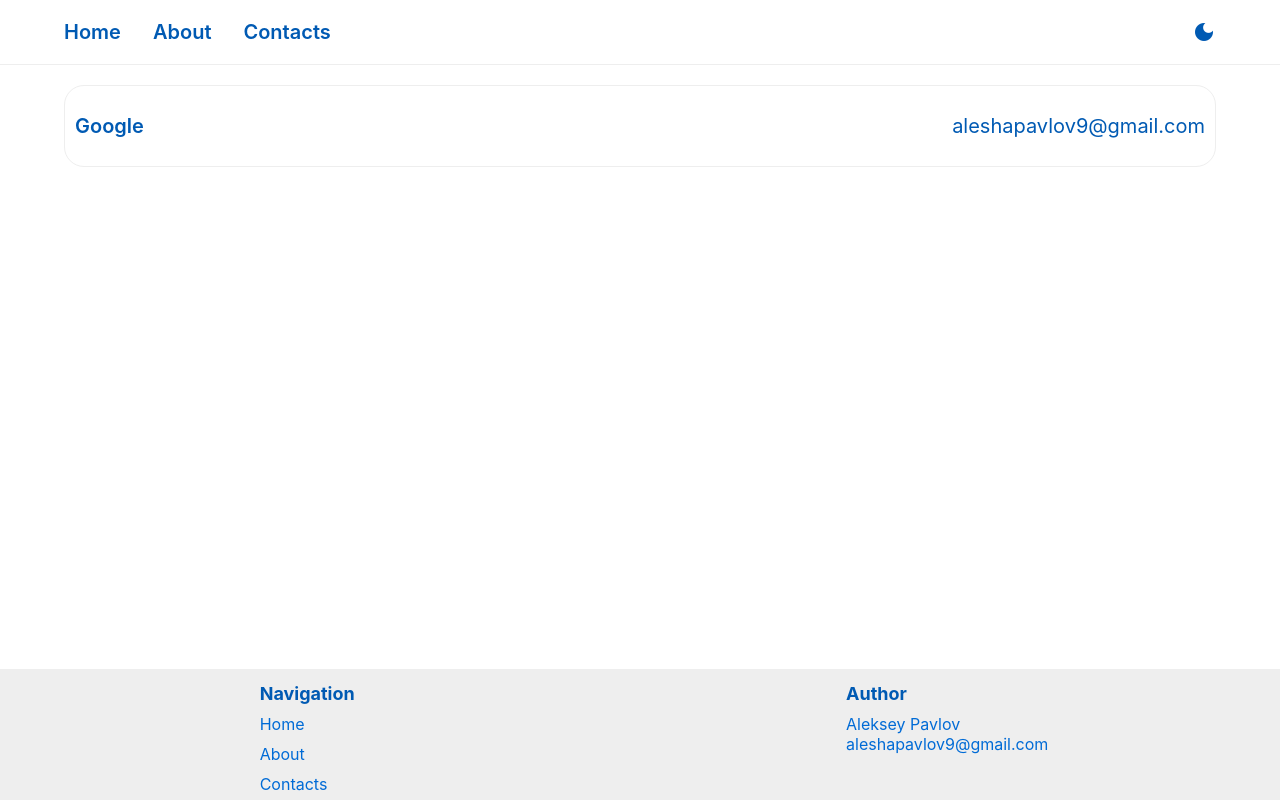
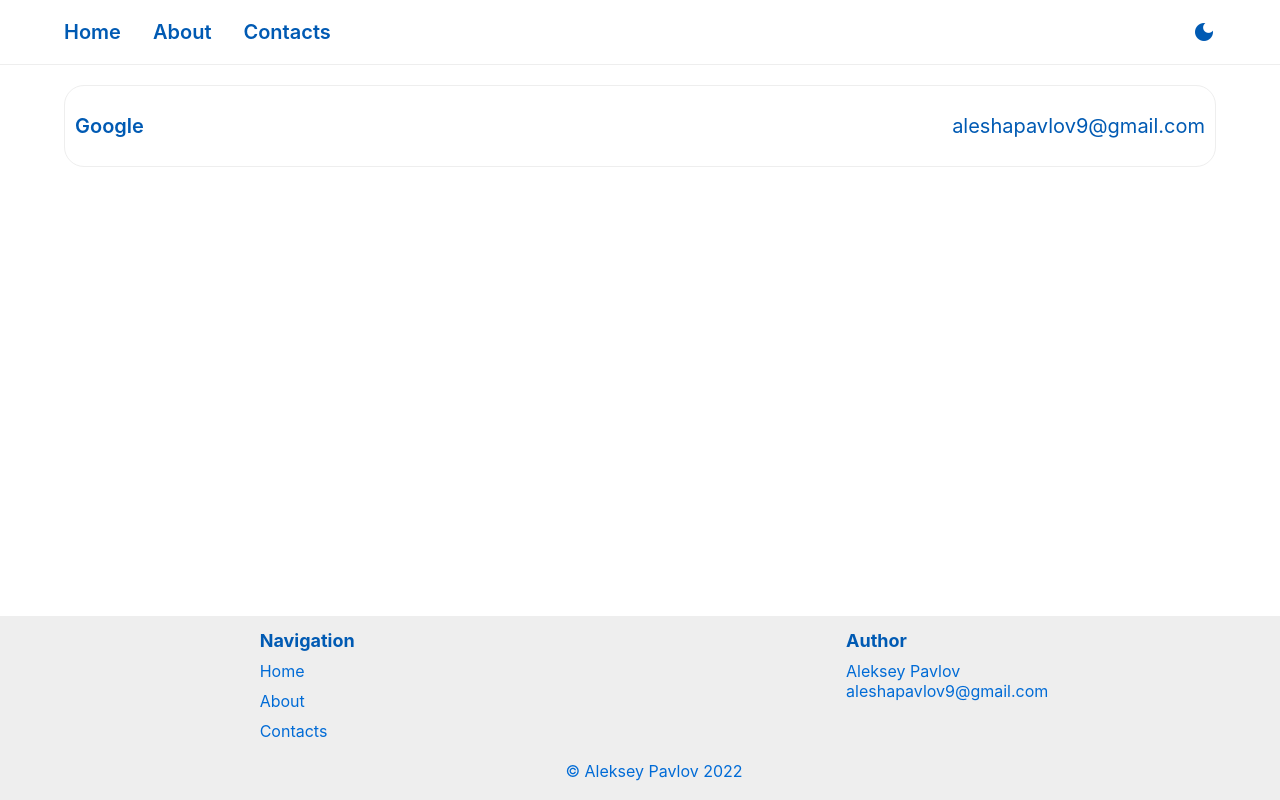
Before and after one commit to Alekseypavlov14/portfolio-site, a React (Create React App) app: page /contacts in a window 1280 px wide. Built offline with nearby package versions, Linux system fonts and the light colour scheme.

Commit message:
add styles to Layout and solve the problem with page height

```diff
--- /dev/null
+++ b/src/components/Layout/Layout.module.css
@@ -0,0 +1,16 @@
+.Layout {
+  width: 100%;
+  height: 100%;
+  display: flex;
+  flex-direction: column;
+}
+
+.Header, .Footer {
+  width: 100%;
+  flex: 0 1 auto;
+}
+
+.Outlet {
+  width: 100%;
+  flex: 1 0 auto;
+}
--- a/src/components/Layout/Layout.tsx
+++ b/src/components/Layout/Layout.tsx
@@ -2,16 +2,23 @@ import { FC } from 'react'
 import { Header } from '../Header/Header'
 import { Footer } from './../Footer/Footer'
 import { Outlet } from 'react-router-dom'
+import styles from './Layout.module.css'
 
 interface LayoutProps {}
 
 const Layout: FC<LayoutProps> = () => {
   return (
-    <>
-      <Header />
-      <Outlet />
-      <Footer />
-    </>
+    <div className={styles.Layout}>
+      <div className={styles.Header}>
+        <Header />
+      </div>
+      <div className={styles.Outlet}>
+        <Outlet />
+      </div>
+      <div className={styles.Footer}>
+        <Footer />
+      </div>
+    </div>
   )
 }
 
```
